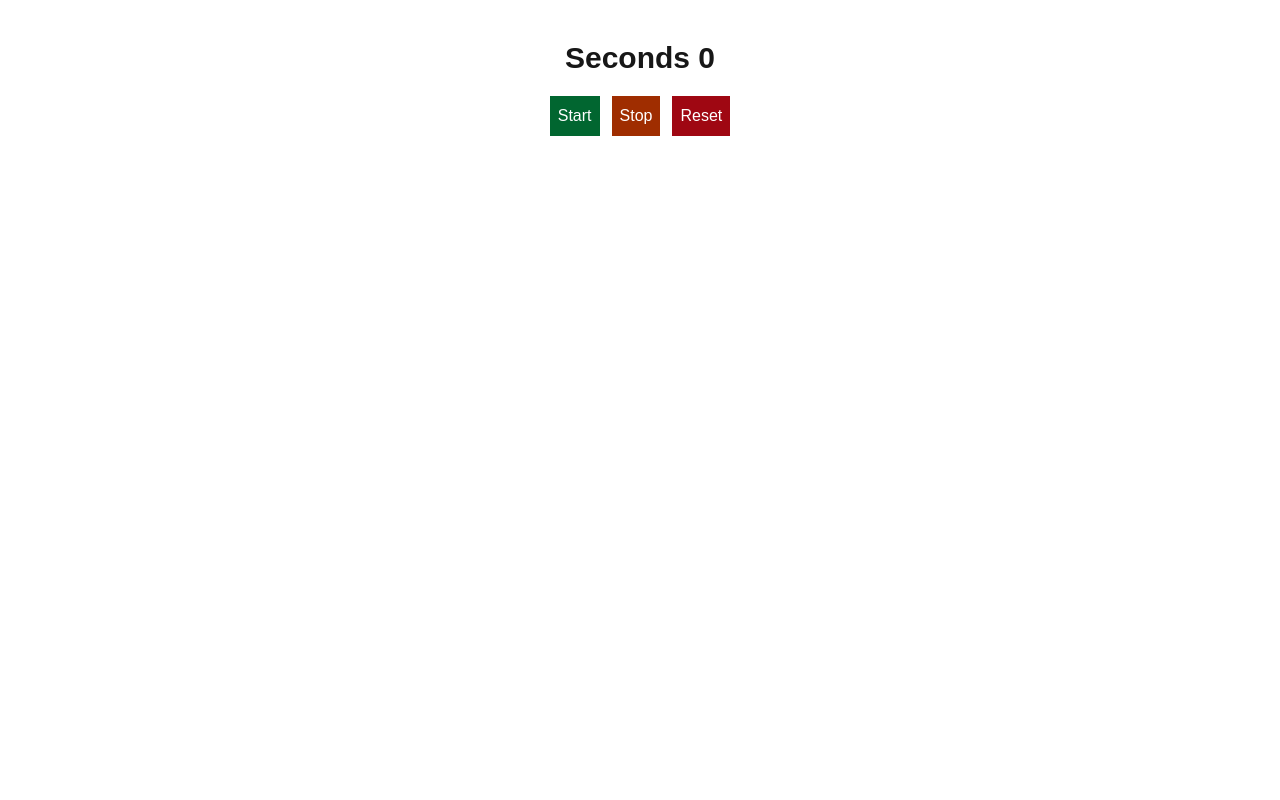
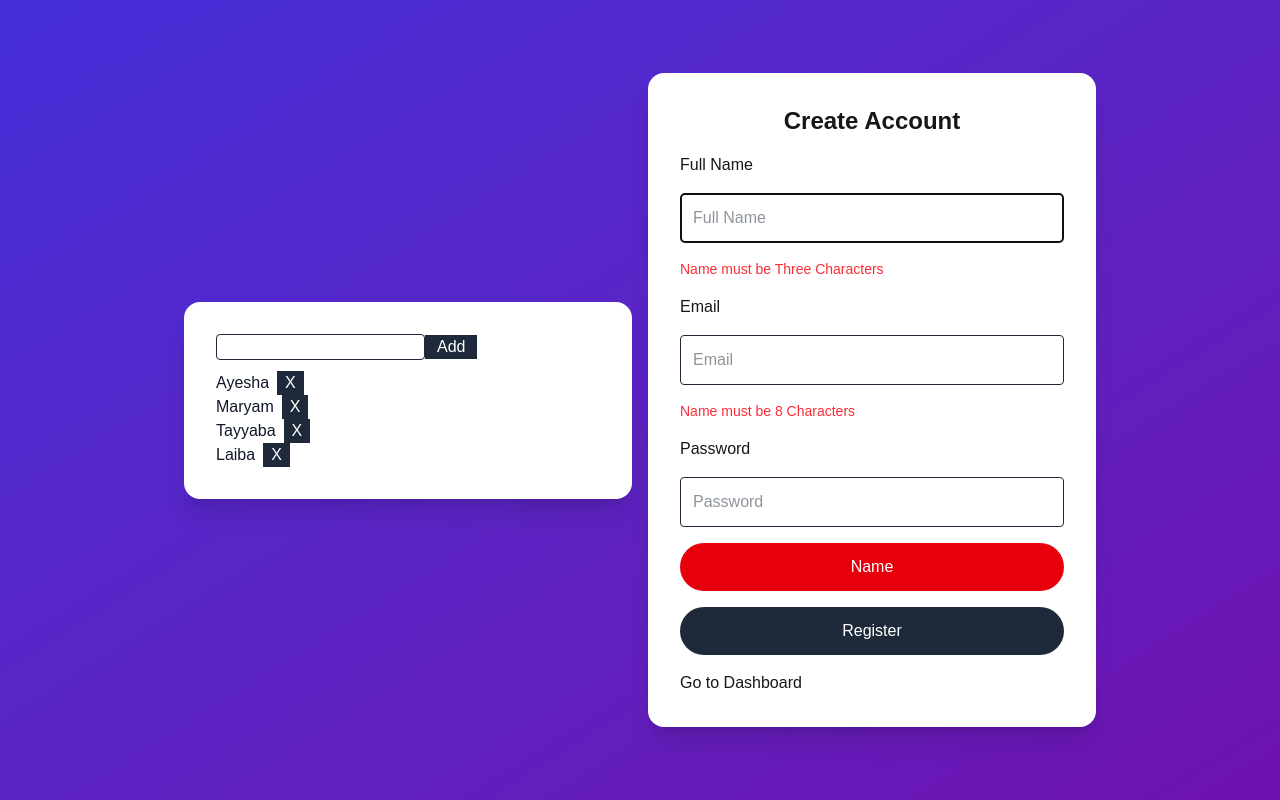
Before and after one commit to laibaranarao3-gif/ajar-web, a Next.js app: page / in a window 1280 px wide. Built offline with nearby package versions, Linux system fonts and the light colour scheme.

Commit message:
web hooks

```diff
--- /dev/null
+++ b/app/components/CustomButton.tsx
@@ -0,0 +1,7 @@
+export default function CustomButton() {
+  return (
+    <button className="bg-red-600 text-white p-3 rounded-full">
+      Name
+    </button>
+  );
+}
--- a/app/page.tsx
+++ b/app/page.tsx
@@ -1,41 +1,110 @@
 'use client';
-import { useState, useRef } from "react";
+import { useState, useEffect, useRef } from "react";
+import Link from "next/link";
+import CustomButton from "./components/CustomButton";
 
-export default function Test() {
-  const [seconds, setSeconds] = useState(0);
+export default function () {
+  const [fullname, setFullName] = useState('');
+  const [email, setEmail] = useState('');
+  const [password, setPassword] = useState('');
+  const [counter, setCounter] = useState(0);
+  const [students, setStudents] = useState([
+    "Ayesha", "Maryam", "Tayyaba", "Laiba"
+  ]);
+  const [aStudent, setAStudent] = useState('');
 
-  const timerRef = useRef<ReturnType<typeof setInterval> | null>(null);
+  const validName = fullname.trim().length >= 3;
+  const validPassword =
+    /^(?=.*[A-Z])(?=.*\d)(?=.*[@$!%*?&])[A-Za-z\d@$!%*?&]{8,}$/.test(password);
+  const emailValid = /^[^\s@]+@[^\s@]+\.[^\s@]+$/.test(email);
 
-  const startTimer = () => {
-    if (timerRef.current !== null) return;
-    timerRef.current = setInterval(() => {
-      setSeconds((prev) => prev + 1);
-    }, 1000);
+  const nameRef = useRef<HTMLInputElement>(null);
+
+  useEffect(() => {
+    nameRef.current?.focus();
+  }, []);
+
+  const handleSubmit = (e: any) => {
+    e.preventDefault();
+    alert(`Name: ${fullname} Email: ${email}`);
   };
 
-  const stopTimer = () => {
-    if (timerRef.current !== null) {
-      clearInterval(timerRef.current);
-      timerRef.current = null;
+  const addToArray = () => {
+    if (aStudent.trim() === "") {
+      alert("Please write something");
+      return;
     }
+    setStudents([...students, aStudent]);
+    setAStudent('');
   };
 
-  const resetTimer = () => {
-    setSeconds(0);
-    stopTimer();
+  const removeArray = (n: number) => {
+    setStudents((previous) => previous.filter((student, i) => i !== n));
   };
 
   return (
-    <main className="p-10 text-center">
-      <h1 className="text-3xl font-bold">
-        Seconds { seconds }
-      </h1>
+    <main className="flex min-h-screen bg-gradient-to-br from-indigo-700 to-purple-800 items-center justify-center p-4 gap-4">
 
-      <div className="flex gap-3 justify-center mt-5">
-        <button onClick={() => startTimer()} className="bg-green-800 text-white p-2">Start</button>
-        <button onClick={() => stopTimer()} className="bg-orange-800 text-white p-2">Stop</button>
-        <button onClick={() => resetTimer()} className="bg-red-800 text-white p-2">Reset</button>
+      {/* LEFT WALA CARD */}
+      <div className="w-full max-w-md rounded-2xl bg-white p-6 shadow-xl sm:p-8">
+        <input
+          type="text"
+          value={aStudent}
+          className="border border-gray-800 text-gray-800 rounded"
+          onChange={(e) => setAStudent(e.target.value)}
+        />
+        <button onClick={addToArray} className="bg-gray-800 text-white px-3 mb-3">Add</button>
+        {
+          students.map((student, index) => {
+            return (
+              <div key={index} className="flex gap-2">
+                <p className="text-gray-900">{student}</p>
+                <button onClick={() => removeArray(index)} className="bg-gray-800 text-white px-2">X</button>
+              </div>
+            );
+          })
+        }
       </div>
+
+      {/* RIGHT WALA CARD - SIR WALA */}
+      <form onSubmit={handleSubmit} className="grid w-full max-w-md gap-4 rounded-2xl bg-white p-6 shadow-xl sm:p-8">
+        <h1 className="text-center text-2xl font-bold">Create Account</h1>
+
+        <label>Full Name</label>
+        <input
+          ref={nameRef}
+          type="text"
+          value={fullname}
+          placeholder="Full Name"
+          onChange={(e) => setFullName(e.target.value)}
+          className="border border-gray-800 text-gray-800 rounded p-3"
+        />
+        {!validName && <p className="text-red-500 text-sm">Name must be Three Characters</p>}
+
+        <label>Email</label>
+        <input
+          type="email"
+          value={email}
+          placeholder="Email"
+          onChange={(e) => setEmail(e.target.value)}
+          className="border border-gray-800 text-gray-800 rounded p-3"
+        />
+        {!validPassword && <p className="text-red-500 text-sm">Name must be 8 Characters</p>}
+
+        <label>Password</label>
+        <input
+          type="password"
+          value={password}
+          placeholder="Password"
+          onChange={(e) => setPassword(e.target.value)}
+          className="border border-gray-800 text-gray-800 rounded p-3"
+        />
+
+        <CustomButton />
+        <button type="submit" className="bg-gray-800 text-white p-3 rounded-full">Register</button>
+        <Link href="/dashboard">Go to Dashboard</Link>
+      </form>
+
     </main>
   );
 }
```
